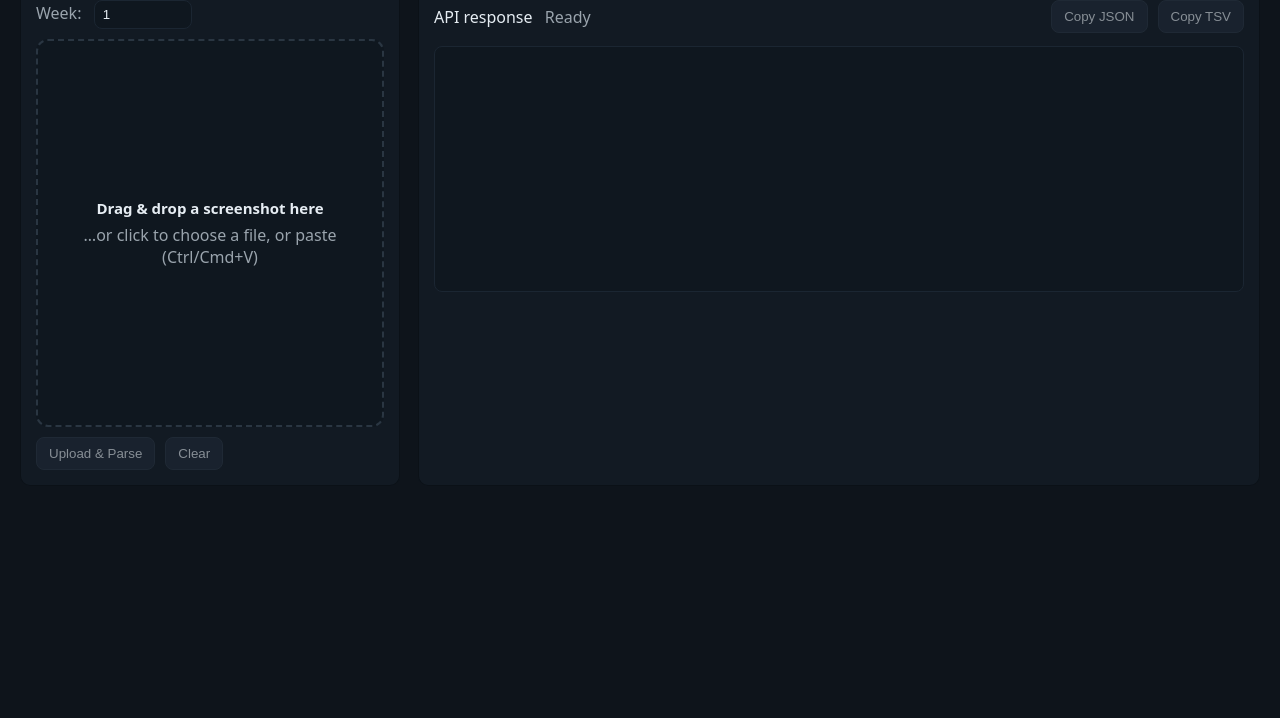
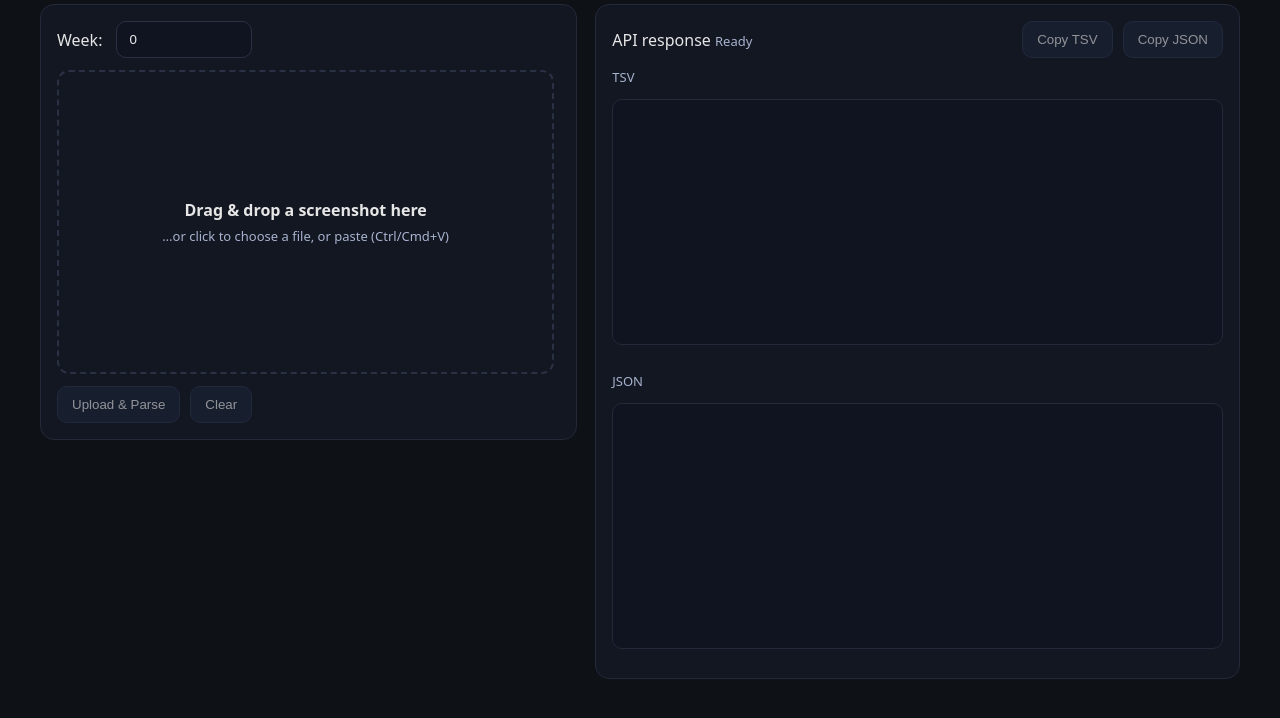
Before and after one commit to DI-main-ai/matchup-parser, a website: page public/index.html in a window 1280 px wide. Shown: the part 82-800 px from the top of the page. Drawn offline with Linux system fonts and the light colour scheme.

Commit message:
Update index.html

```diff
--- a/public/index.html
+++ b/public/index.html
@@ -2,72 +2,49 @@
 <html lang="en">
   <head>
     <meta charset="utf-8" />
-  <meta name="viewport" content="width=device-width, initial-scale=1" />
+    <meta name="viewport" content="width=device-width,initial-scale=1" />
     <title>Matchup Parser</title>
     <style>
-    :root {
-      --bg: #0e141b;
-      --panel: #121a23;
-      --text: #e6edf3;
-      --muted: #9aa4ad;
-      --accent: #1f6feb;
-      --dash: #2a3642;
-    }
-    html, body { height: 100%; }
-    body {
-      margin: 0;
-      background: var(--bg);
-      color: var(--text);
-      font-family: ui-sans-serif, system-ui, -apple-system, Segoe UI, Roboto, Helvetica, Arial, "Apple Color Emoji","Segoe UI Emoji";
-    }
-    header { padding: 16px 20px; font-weight: 700; font-size: 18px; }
-    main { padding: 10px 20px 24px; }
-    .row { display: grid; grid-template-columns: 380px 1fr; gap: 18px; }
-    .panel {
-      background: var(--panel);
-      border-radius: 10px;
-      padding: 16px;
-      box-shadow: 0 0 0 1px #0b1117 inset;
-    }
-    .muted { color: var(--muted); }
-    .actions { display:flex; gap:10px; margin-top: 10px; }
-    button {
-      background:#1f2937; color:var(--text); border:1px solid #2b3644;
-      padding:8px 12px; border-radius:8px; cursor:pointer;
-    }
-    button:disabled { opacity:.55; cursor:not-allowed; }
-    .drop {
-      margin-top:10px; height: 360px; border:2px dashed var(--dash);
-      border-radius:12px; display:flex; align-items:center; justify-content:center;
-      text-align:center; padding: 12px; cursor:pointer; background:#0f171f;
-    }
-    .drop.dragover { border-color: var(--accent); box-shadow: 0 0 0 2px #1f6feb30 inset; }
-    .preview { max-width:100%; max-height:200px; border-radius:8px; display:block; }
-    pre {
-      background:#0f171f; border:1px solid #1b2632; border-radius:8px;
-      color:#c7d1db; padding:12px; white-space:pre-wrap; min-height:220px;
-    }
-    table { width:100%; border-collapse: collapse; }
-    td { padding: 6px 0; border-bottom: 1px solid #1b2632; }
-    td:nth-child(2), td:nth-child(5) { text-align:right; width: 90px; }
+      :root { color-scheme: dark; }
+      html,body { margin:0; padding:0; font-family: ui-sans-serif, system-ui, -apple-system, Segoe UI, Roboto, Inter, "Segoe UI", Arial; background:#0e1116; color:#e6e6e6; }
+      .wrap { max-width:1200px; margin:28px auto; padding:0 16px; }
+      h1 { margin:0 0 20px; font-size:28px; font-weight:700; }
+      .row { display:grid; grid-template-columns: 1fr 1.2fr; gap:18px; align-items:start; }
+      .panel { background:#131722; border:1px solid #232939; border-radius:14px; padding:16px; }
+      label { display:inline-block; margin-right:6px; }
+      input[type="number"] { width:110px; padding:10px 12px; border-radius:10px; border:1px solid #2a3144; background:#0f1420; color:#eaeaea; }
+      .drop { display:flex; align-items:center; justify-content:center; border:2px dashed #2a3144; border-radius:12px; height:300px; cursor:pointer; transition: .15s border-color ease; }
+      .drop.dragover { border-color:#6aa3ff; }
+      .muted { color:#a8b3cf; font-size:13px; }
+      .actions { margin-top:12px; display:flex; gap:10px; }
+      button { background:#1b2437; border:1px solid #2b3550; color:#e6e6e6; padding:10px 14px; border-radius:10px; cursor:pointer; }
+      button:disabled { opacity:0.6; cursor:default; }
+      pre { white-space:pre; background:#0f1420; border:1px solid #232939; border-radius:10px; padding:12px; overflow:auto; min-height:220px; }
+      #resultWrap { display:flex; flex-direction:column; gap:14px; }
+      #preview { max-width:100%; border-radius:10px; border:1px solid #232939; }
+      .header-row { display:flex; align-items:center; justify-content:space-between; margin-bottom:10px; }
+      .copy-group { display:flex; gap:10px; }
+      @media (max-width: 950px){ .row{ grid-template-columns: 1fr; } }
     </style>
   </head>
   <body>
-  <header>Matchup Parser</header>
-  <main>
+    <div class="wrap">
+      <h1>Matchup Parser</h1>
+
       <div class="row">
-      <!-- LEFT -->
+        <!-- Left: input panel -->
         <section class="panel">
-        <label for="weekInput" class="muted">Week:</label>
-        <input id="weekInput" type="number" min="1" max="18" value="1"
-               style="margin-left:8px;width:80px;background:#0f171f;border:1px solid #1b2632;color:var(--text);border-radius:8px;padding:6px 8px" />
+          <div style="display:flex;align-items:center;gap:8px;margin-bottom:12px">
+            <label for="weekInput">Week:</label>
+            <input type="number" id="weekInput" min="0" max="30" value="0" />
+          </div>
 
           <label id="drop" class="drop">
             <div>
-            <div style="font-size:15px;font-weight:700">Drag & drop a screenshot here</div>
-            <div class="muted" style="margin-top:6px">…or click to choose a file, or paste (Ctrl/Cmd+V)</div>
+              <div style="font-size:16px;font-weight:700;text-align:center">Drag & drop a screenshot here</div>
+              <div class="muted" style="margin-top:6px;text-align:center">…or click to choose a file, or paste (Ctrl/Cmd+V)</div>
             </div>
-          <input id="file" type="file" accept="image/*" hidden />
+            <input id="file" type="file" accept="image/*" style="display:none" />
           </label>
 
           <div class="actions">
@@ -76,25 +53,33 @@
           </div>
 
           <div id="previewWrap" style="margin-top:12px; display:none">
-          <img id="preview" class="preview" alt="preview"/>
+            <img id="preview" alt="preview"/>
           </div>
         </section>
 
-      <!-- RIGHT -->
+        <!-- Right: results panel -->
         <section class="panel">
-        <div style="display:flex;justify-content:space-between;align-items:center;gap:10px">
-          <div>API response <span id="status" class="muted" style="margin-left:8px">Ready</span></div>
-          <div class="actions" style="margin:0">
+          <div class="header-row">
+            <div>API response <span id="status" class="muted">Ready</span></div>
+            <div class="copy-group">
+              <button id="btnCopyTSV" disabled>Copy TSV</button>
               <button id="btnCopyJson" disabled>Copy JSON</button>
-            <button id="btnCopyTSV" disabled>Copy TSV</button>
             </div>
           </div>
 
-        <pre id="output"></pre>
-        <div id="tableWrap" style="margin-top:12px"></div>
+          <div id="resultWrap">
+            <div class="resultBlock">
+              <div class="muted" style="margin-bottom:6px">TSV</div>
+              <pre id="tsvOut"></pre>
+            </div>
+            <div class="resultBlock">
+              <div class="muted" style="margin-bottom:6px">JSON</div>
+              <pre id="jsonOut"></pre>
+            </div>
+          </div>
         </section>
       </div>
-  </main>
+    </div>
 
     <script src="/ui.js" defer></script>
   </body>
```
Lines whose indentation alone changed are shown as unchanged.
